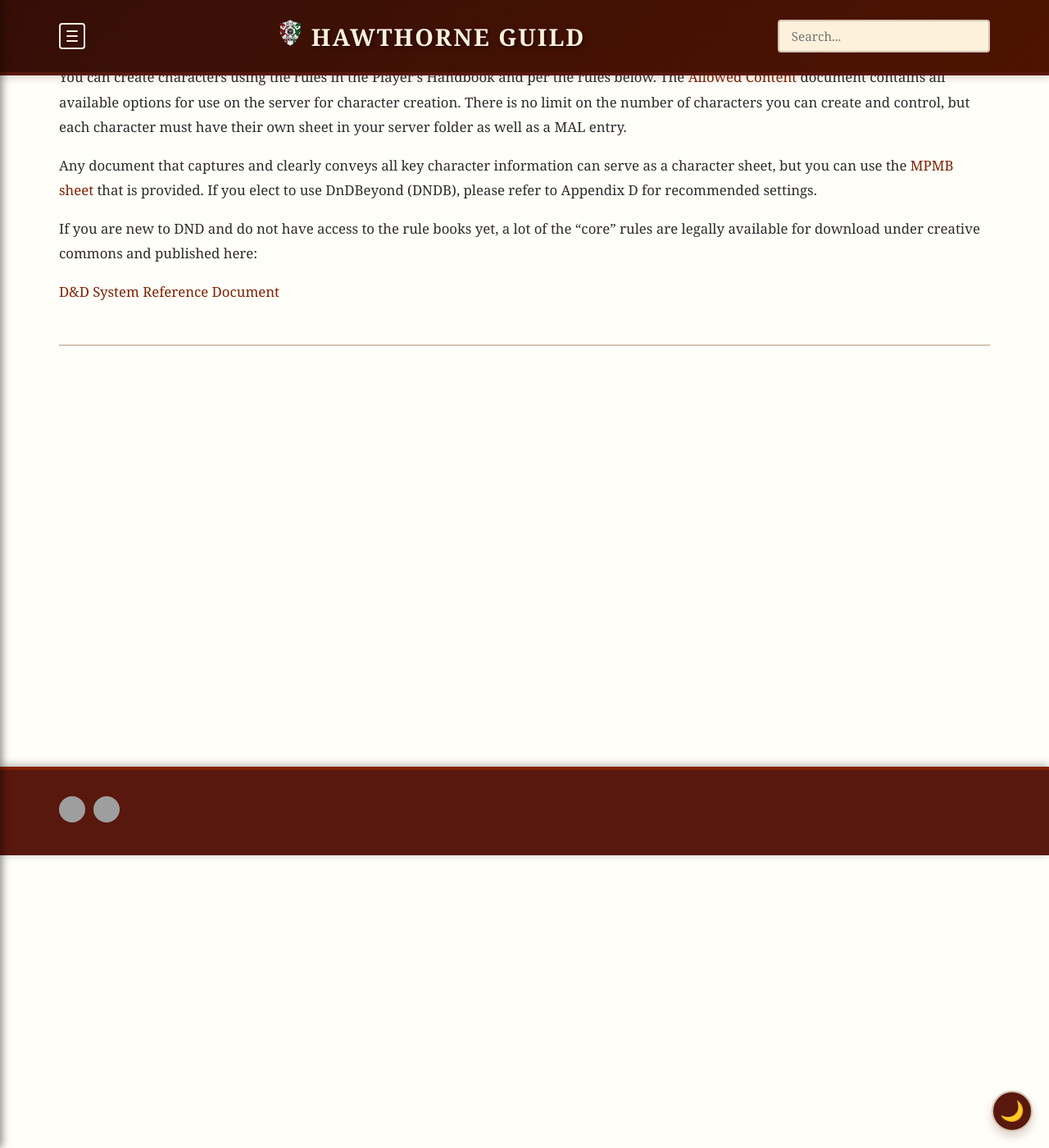
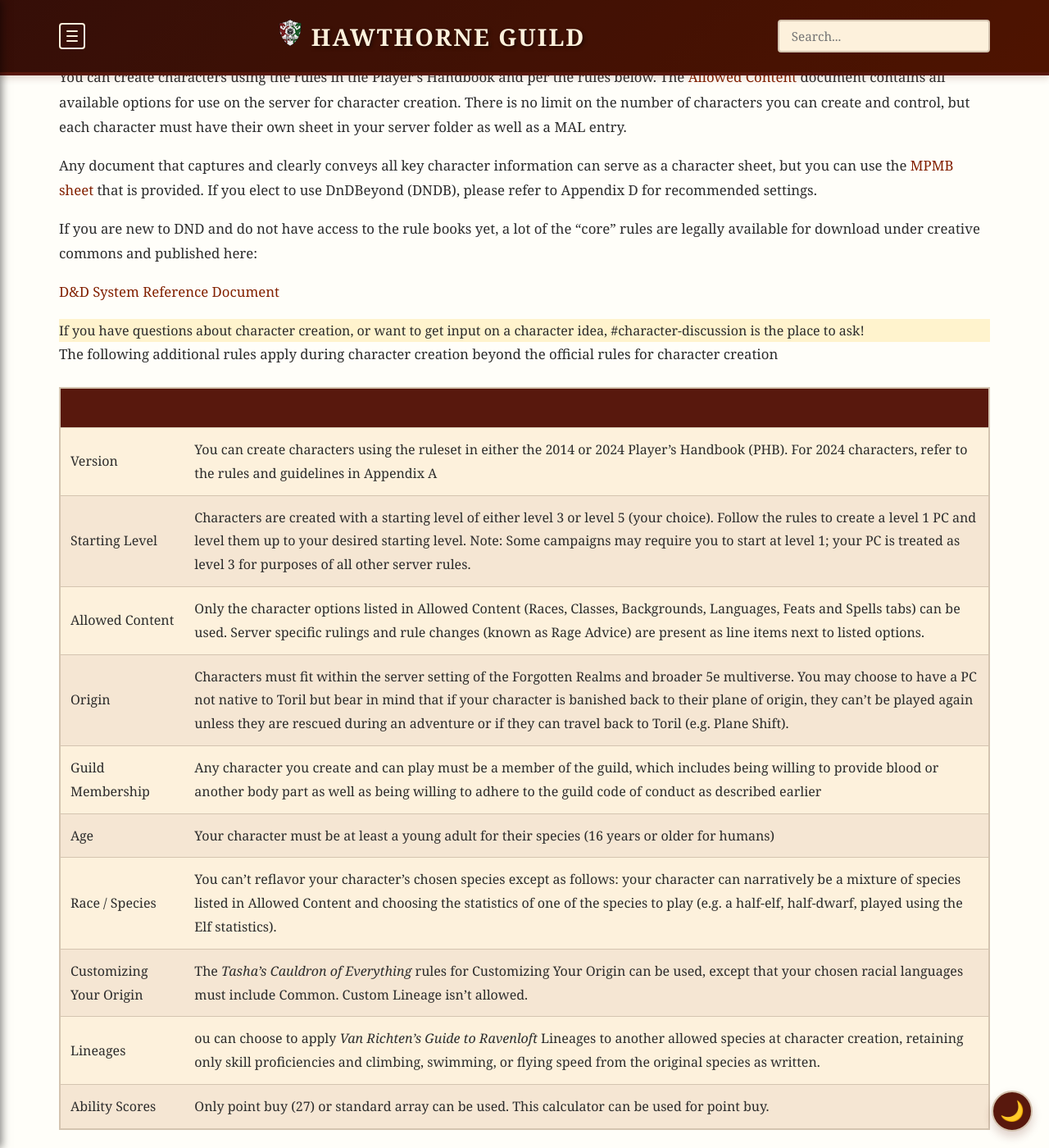
Before and after one commit to coconutswallow/Guides, a Jekyll site: the page built from _players_guide/character-creation.md, in a window 1280 px wide and 1400 px high, scrolled down 357 px. Shown: the whole window at 82% size. Built offline with Jekyll 4.4.1, drawn with Linux system fonts in a browser that asks for light colours; comment, search, counter and statistics services are not loaded; grey boxes are pictures that could not be loaded.

Commit message:
Update character-creation.md

```diff
--- a/_players_guide/character-creation.md
+++ b/_players_guide/character-creation.md
@@ -1,7 +1,7 @@
 ---
 layout: doc
 title: "Character Creation"
-order: 10
+order: 1
 ---
 
 ## Character Creation
@@ -13,3 +13,20 @@
 If you are new to DND and do not have access to the rule books yet, a lot of the "core" rules are legally available for download under creative commons and published here:
 
 <a href="https://www.dndbeyond.com/srd">D&D System Reference Document</a>
+
+<div class="alert-warning">If you have questions about character creation, or want to get input on a character idea, #character-discussion is the place to ask!</div>
+
+The following additional rules apply during character creation beyond the official rules for character creation
+
+| | |
+|:-------------------|:------------------------------------------------------------------------|
+| Version | You can create characters using the ruleset in either the 2014 or 2024 Player's Handbook (PHB). For 2024 characters, refer to the rules and guidelines in Appendix A |
+|Starting Level | Characters are created with a starting level of either level 3 or level 5 (your choice). Follow the rules to create a level 1 PC and level them up to your desired starting level. Note: Some campaigns may require you to start at level 1; your PC is treated as level 3 for purposes of all other server rules. |
+| Allowed Content | Only the character options listed in Allowed Content (Races, Classes, Backgrounds, Languages, Feats and Spells tabs) can be used. Server specific rulings and rule changes (known as Rage Advice) are present as line items next to listed options.|
+| Origin | Characters must fit within the server setting of the Forgotten Realms and broader 5e multiverse.  You may choose to have a PC not native to Toril but bear in mind that if your character is banished back to their plane of origin, they can’t be played again unless they are rescued during an adventure or if they can travel back to Toril (e.g. Plane Shift). |
+| Guild Membership | Any character you create and can play must be a member of the guild, which includes being willing to provide blood or another body part as well as being willing to adhere to the guild code of conduct as described earlier |
+| Age | Your character must be at least a young adult for their species (16 years or older for humans) |
+| Race / Species | You can’t reflavor your character’s chosen species except as follows: your character can narratively be a mixture of species listed in Allowed Content and choosing the statistics of one of the species to play (e.g. a half-elf, half-dwarf, played using the Elf statistics).
+| Customizing Your Origin | The *Tasha’s Cauldron of Everything* rules for Customizing Your Origin can be used, except that your chosen racial languages must include Common. Custom Lineage isn’t allowed. |
+| Lineages | ou can choose to apply *Van Richten’s Guide to Ravenloft* Lineages to another allowed species at character creation, retaining only skill proficiencies and climbing, swimming, or flying speed from the original species as written.
+| Ability Scores | Only point buy (27) or standard array can be used. This calculator can be used for point buy.
```
